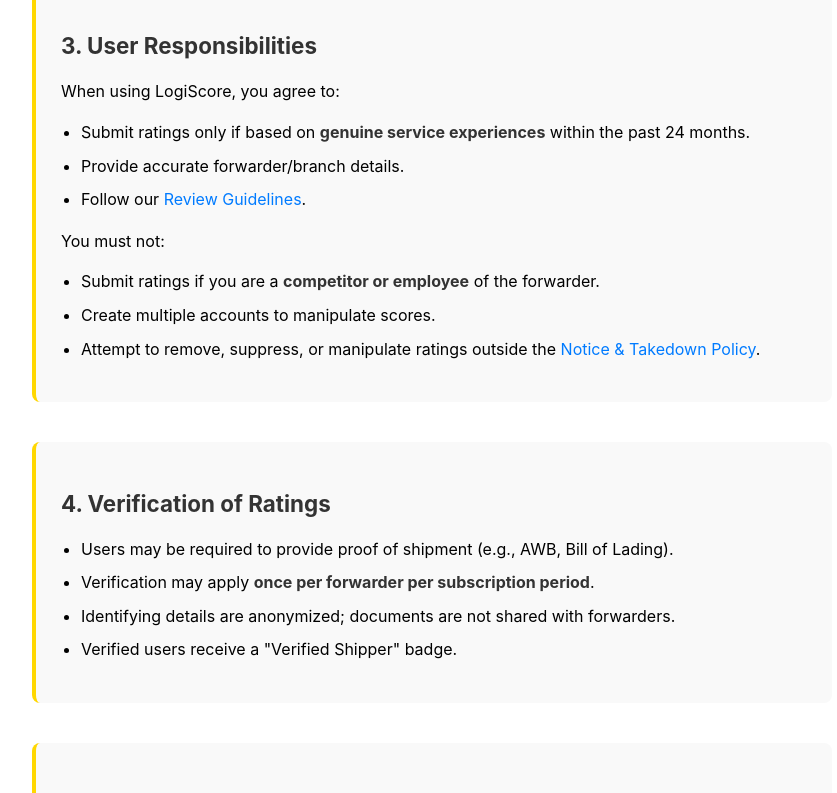
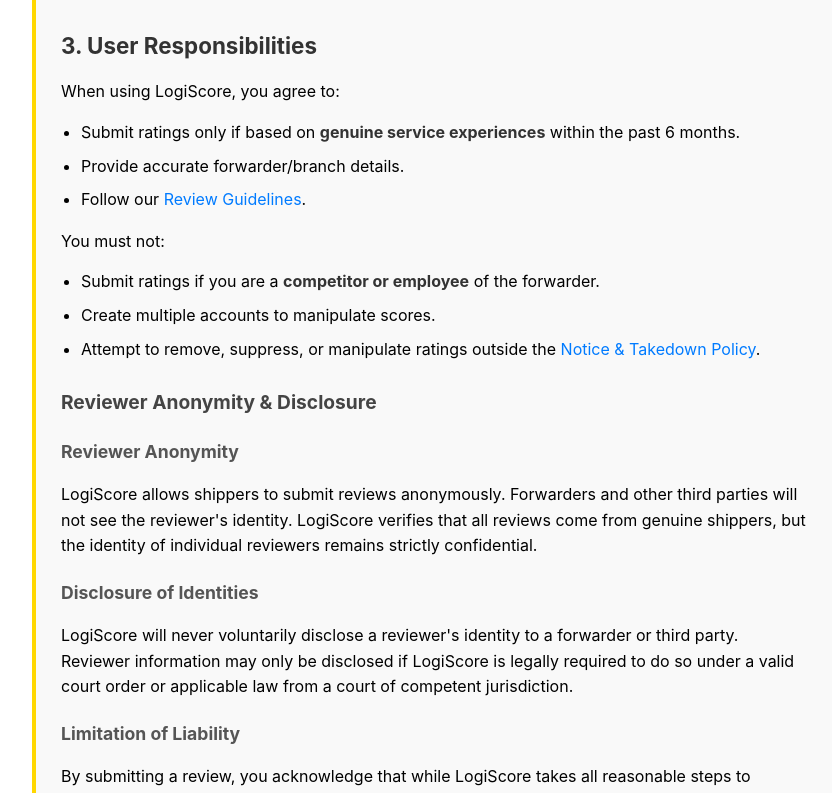
Before and after one commit to LogiScore/frontend, a SvelteKit app: page /terms in a window 1280 px wide. Shown: the part 1020-1813 px from the top of the page, without its empty margins (208-1045 px from the left). Built offline with nearby package versions, Linux system fonts and the light colour scheme; no server answers.

Commit message:
Update Terms of Service with enhanced reviewer anonymity and disclosure sections - 6-month experience requirement and legal protections

```diff
--- a/src/routes/terms/+page.svelte
+++ b/src/routes/terms/+page.svelte
@@ -43,7 +43,7 @@
       <h2>3. User Responsibilities</h2>
       <p>When using LogiScore, you agree to:</p>
       <ul>
-        <li>Submit ratings only if based on <strong>genuine service experiences</strong> within the past 24 months.</li>
+        <li>Submit ratings only if based on <strong>genuine service experiences</strong> within the past 6 months.</li>
         <li>Provide accurate forwarder/branch details.</li>
         <li>Follow our <a href="/guidelines">Review Guidelines</a>.</li>
       </ul>
@@ -53,6 +53,16 @@
         <li>Create multiple accounts to manipulate scores.</li>
         <li>Attempt to remove, suppress, or manipulate ratings outside the <a href="/notice-takedown">Notice & Takedown Policy</a>.</li>
       </ul>
+
+      <h3>Reviewer Anonymity & Disclosure</h3>
+      <h4>Reviewer Anonymity</h4>
+      <p>LogiScore allows shippers to submit reviews anonymously. Forwarders and other third parties will not see the reviewer's identity. LogiScore verifies that all reviews come from genuine shippers, but the identity of individual reviewers remains strictly confidential.</p>
+
+      <h4>Disclosure of Identities</h4>
+      <p>LogiScore will never voluntarily disclose a reviewer's identity to a forwarder or third party. Reviewer information may only be disclosed if LogiScore is legally required to do so under a valid court order or applicable law from a court of competent jurisdiction.</p>
+
+      <h4>Limitation of Liability</h4>
+      <p>By submitting a review, you acknowledge that while LogiScore takes all reasonable steps to preserve anonymity, absolute confidentiality cannot be guaranteed if compelled by law.</p>
     </section>
 
     <section class="tos-section">
@@ -169,6 +179,18 @@
     font-size: 1.4rem;
   }
 
+  .tos-section h3 {
+    color: #444;
+    margin: 25px 0 15px 0;
+    font-size: 1.2rem;
+  }
+
+  .tos-section h4 {
+    color: #555;
+    margin: 20px 0 10px 0;
+    font-size: 1.1rem;
+  }
+
   .tos-section ul {
     margin: 15px 0;
     padding-left: 20px;
```
